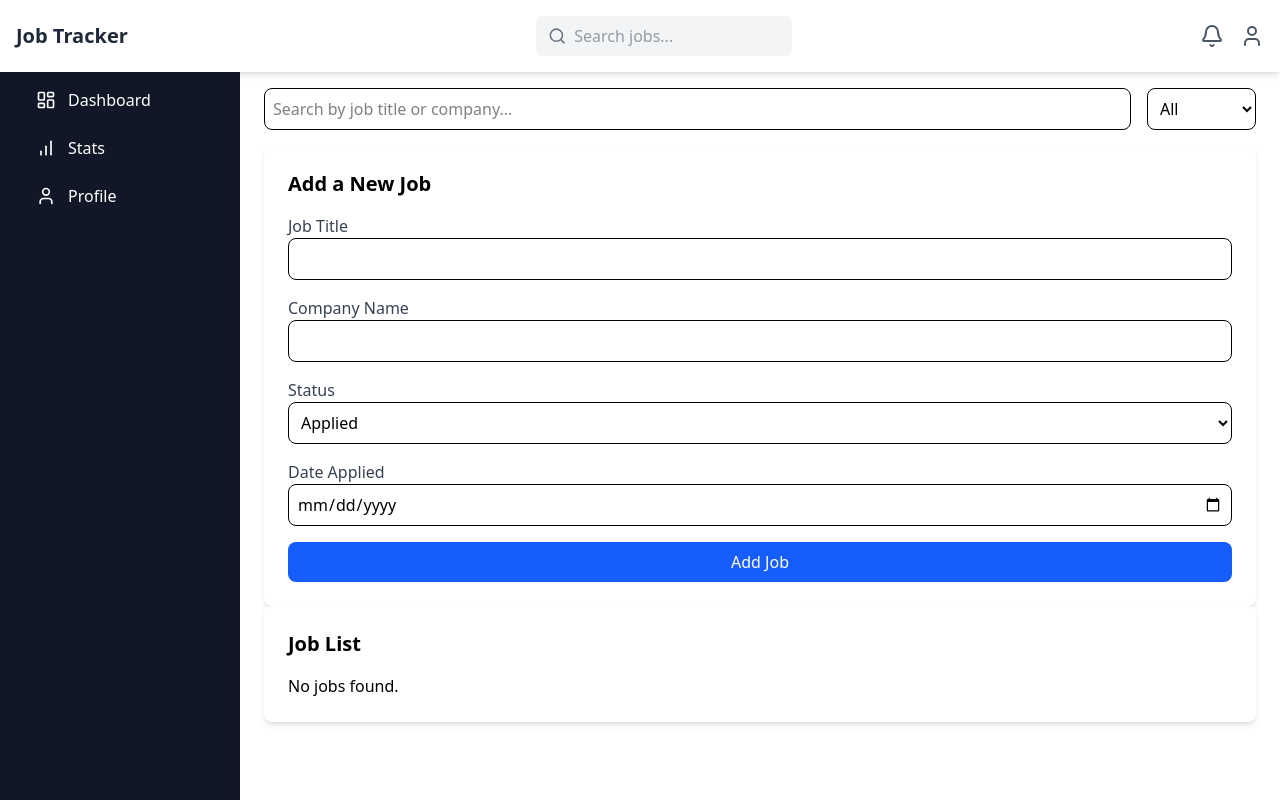
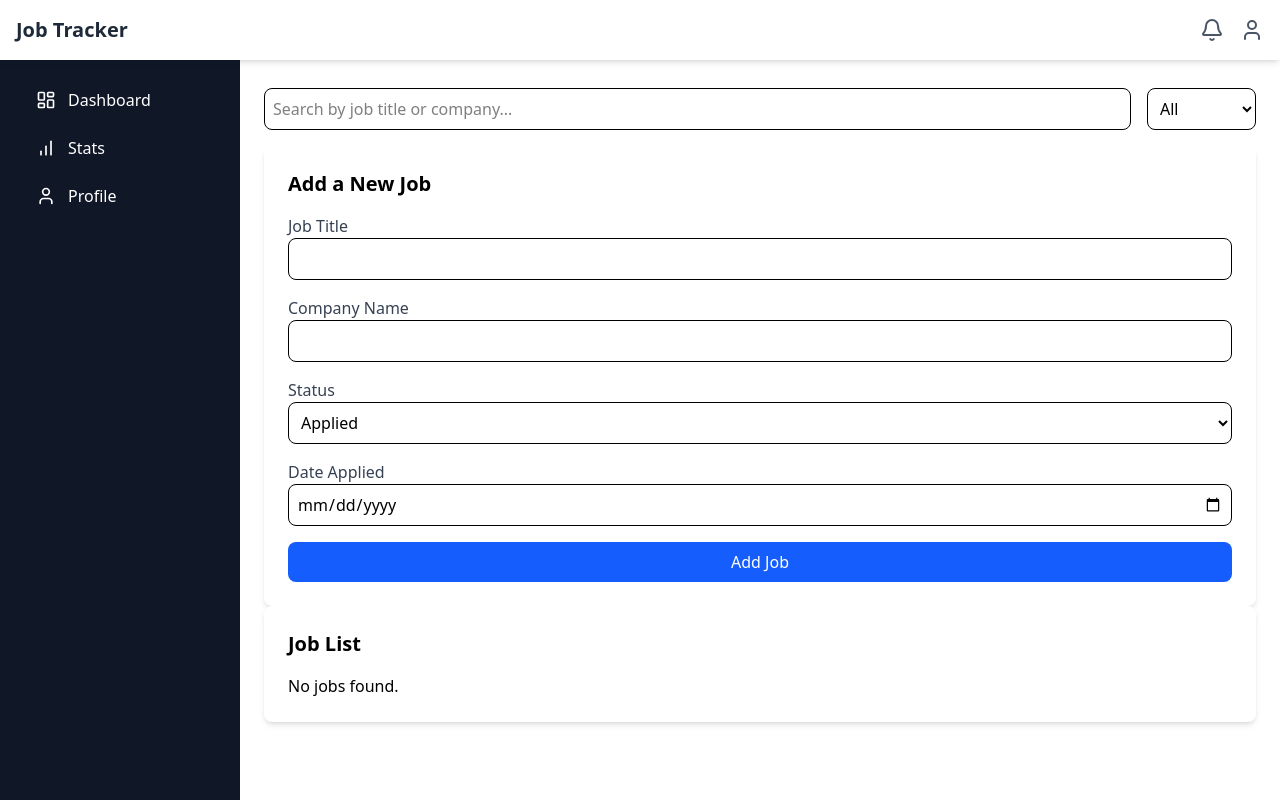
Before and after one commit to Prasanth2706/Job-tracker, a React (Vite) app: page / in a window 1280 px wide. Built offline with nearby package versions, Linux system fonts and the light colour scheme.

Commit message:
Updated nav

```diff
--- a/src/components/Navbar.jsx
+++ b/src/components/Navbar.jsx
@@ -42,14 +42,14 @@ function Navbar({ jobs }) {
         <h1 className="text-xl font-semibold text-gray-800">Job Tracker</h1>
 
         {/* Center - Search Bar */}
-        <div className="flex items-center bg-gray-100 px-3 py-2 rounded-md w-64">
+        {/* <div className="flex items-center bg-gray-100 px-3 py-2 rounded-md w-64">
           <Search className="w-5 h-5 text-gray-500" />
           <input
             type="text"
             placeholder="Search jobs..."
             className="bg-transparent outline-none px-2 text-gray-700 w-full"
           />
-        </div>
+        </div> */}
 
         {/* Right - Notifications & Profile */}
         <div className="flex items-center gap-4 relative">
```
